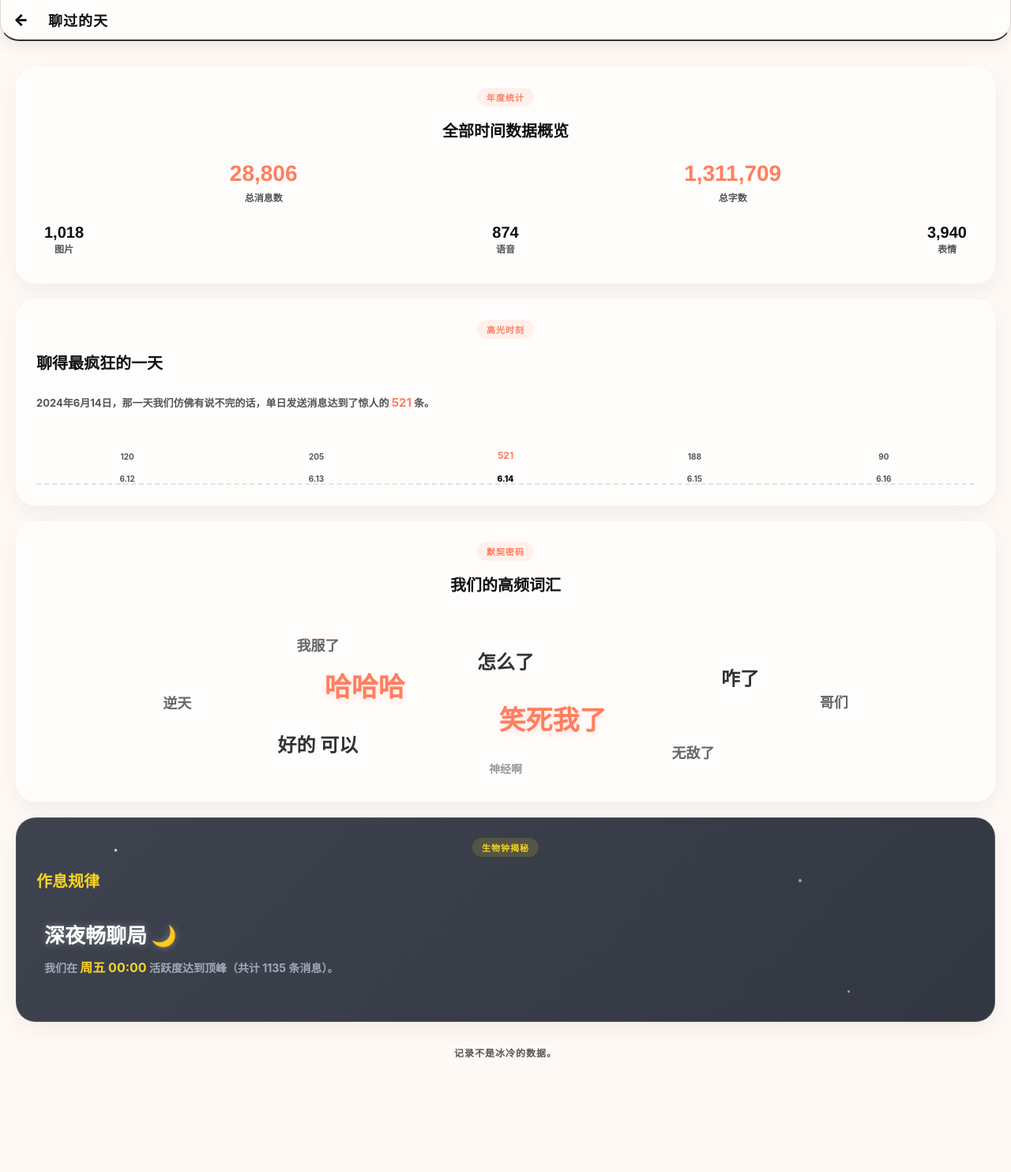
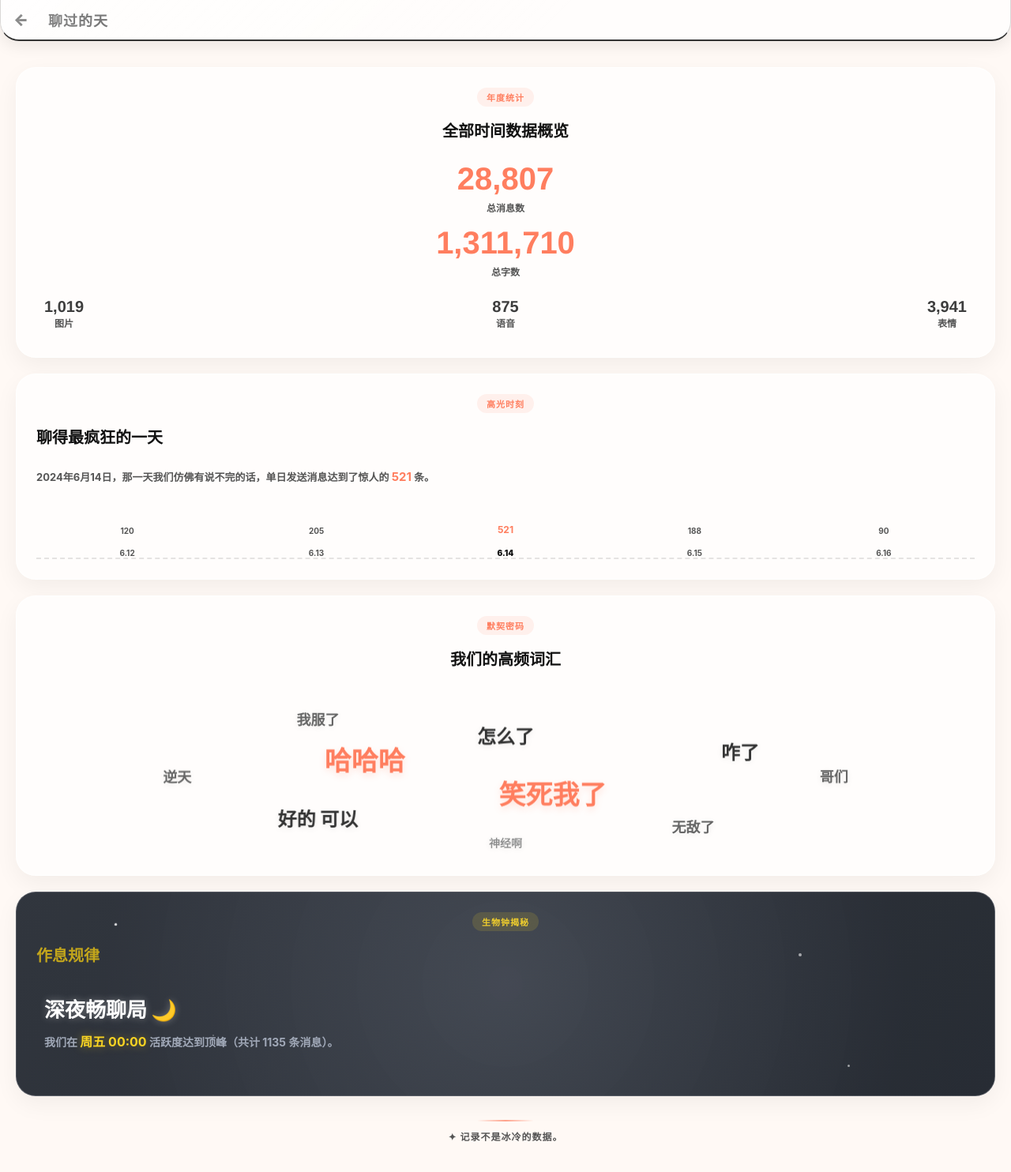
Before and after one commit to weichuyi/TimeRelics-weichuy1, a website: page www/Report.html in a window 1280 px wide. Shown: the whole page at 79% size. Before the commit the page ends 1401 px from the top, so only its background shows below. Drawn offline with Linux system fonts and the light colour scheme.

Commit message:
优化Report界面的样式与动画效果
优化 Report.html 界面与动画效果：添加玻璃高光变量与头部遮罩，限制头部内容溢出，并为头部添加光泽效果。优化返回按钮反馈与卡片入场动画（更紧凑的位移、更平滑的缓动、will-change 优化）。调整容器与大数据行（含新增的 .big-data-row.single 包裹层）的布局间距与层叠等级。增强数据可视化效果：放大主数值、调整小数组颜色、优化条形元素（添加 ::after 光泽、脉冲动画与更平滑的高度过渡），优化词云文本阴影与细节排版。改进夜间模式遮罩效果并为高亮内容添加发光效果。新增装饰性尾注区块与响应式减少动画媒体查询。JavaScript 优化：缩短计数器时长，将单段缓动替换为双段缓动，通过数据集标记防止重复计数，设置单卡片过渡延迟，并从 CSS 属性中读取条形目标高度。整体上，这些改动优化了视觉表现、提升了感知性能，并增加了可访问性与动画控制能力。

```diff
--- a/www/Report.html
+++ b/www/Report.html
@@ -25,11 +25,12 @@
             --accent: #8e7f74;
             --orange: #ff7e5f;
             --radius: 25px;
+            --glass-highlight: rgba(255, 255, 255, 0.55);
         }
 
         body {
             margin: 0; padding: 0;
-            background: var(--bg); /* 暂时无壁纸，保留纯净底色 */
+            background: var(--bg);
             font-family: -apple-system, "PingFang SC", sans-serif;
             color: var(--text-dark);
             overflow-x: hidden;
@@ -41,6 +42,7 @@
         /* ★ 核心同步：浅色毛玻璃头部 + 黑色悬浮画框描边 */
         .header {
             position: fixed; top: 0; left: 0; width: 100%; box-sizing: border-box; z-index: 100;
+            overflow: hidden;
 
             background: rgba(255, 255, 255, 0.65);
             backdrop-filter: blur(15px); -webkit-backdrop-filter: blur(15px);
@@ -55,12 +57,23 @@
             display: flex; align-items: center;
             box-shadow: 0 6px 20px rgba(0, 0, 0, 0.08);
         }
+        .header::after {
+            content: "";
+            position: absolute;
+            inset: 0;
+            pointer-events: none;
+            background: linear-gradient(135deg, var(--glass-highlight) 0%, rgba(255, 255, 255, 0) 55%);
+        }
 
-        .back-btn { color: #111; text-decoration: none; font-size: 20px; font-weight: 900; margin-right: 15px; padding: 0 10px 0 0; }
+        .back-btn {
+            color: #111; text-decoration: none; font-size: 20px; font-weight: 900; margin-right: 15px; padding: 0 10px 0 0;
+            transition: transform 0.2s ease, opacity 0.2s ease;
+        }
+        .back-btn:active { transform: scale(0.95); opacity: 0.7; }
         .title { color: #111; font-size: 18px; margin: 0; font-weight: 900; letter-spacing: 1px; }
 
         /* ★ 增加 top padding 防止被固定头部遮挡 */
-        .container { padding: calc(85px + env(safe-area-inset-top)) 20px calc(40px + env(safe-area-inset-bottom)) 20px; display: flex; flex-direction: column; gap: 20px; }
+        .container { padding: calc(85px + env(safe-area-inset-top)) 20px calc(40px + env(safe-area-inset-bottom)) 20px; display: flex; flex-direction: column; gap: 20px; position: relative; z-index: 1; }
 
         /* ★ 核心同步：亚克力半透明数据卡片 */
         .report-card {
@@ -70,7 +83,8 @@
             border-radius: var(--radius);
             padding: 25px; box-shadow: 0 10px 30px rgba(0, 0, 0, 0.05);
             text-align: center; position: relative; overflow: hidden;
-            opacity: 0; transform: translateY(30px); transition: all 0.8s cubic-bezier(0.2, 0.8, 0.2, 1);
+            opacity: 0; transform: translateY(24px); transition: opacity 0.6s cubic-bezier(0.22, 1, 0.36, 1), transform 0.6s cubic-bezier(0.22, 1, 0.36, 1);
+            will-change: transform, opacity;
         }
         .report-card.show { opacity: 1; transform: translateY(0); }
 
@@ -81,24 +95,41 @@
         }
         .section-title { font-size: 20px; font-weight: 900; color: var(--text-dark); margin: 0 0 25px 0; }
 
-        .big-data-row { display: flex; justify-content: space-around; margin-bottom: 25px; }
+        .big-data-row { display: flex; justify-content: space-around; margin-bottom: 14px; gap: 18px; }
+        .big-data-row.single { justify-content: center; margin-bottom: 25px; }
         .data-item { display: flex; flex-direction: column; align-items: center; }
-        .data-num { font-size: 28px; font-weight: 900; color: var(--orange); margin-bottom: 5px; font-family: 'Helvetica Neue', Arial, sans-serif;}
+        .data-num { font-size: 40px; font-weight: 900; color: var(--orange); margin-bottom: 5px; font-family: 'Helvetica Neue', Arial, sans-serif;}
         .data-label { font-size: 12px; color: var(--text-light); font-weight: bold;}
 
         .small-data-row { display: flex; justify-content: space-between; padding: 0 10px; margin-bottom: 10px; }
-        .small-data-num { font-size: 20px; font-weight: 900; color: var(--text-dark); font-family: 'Helvetica Neue', Arial, sans-serif;}
+        .small-data-num { font-size: 20px; font-weight: 900; color: #3d3d3d; font-family: 'Helvetica Neue', Arial, sans-serif;}
 
         .chart-container { display: flex; align-items: flex-end; justify-content: space-between; height: 80px; margin-top: 10px; padding: 0 10px; border-bottom: 2px dashed rgba(0,0,0,0.1); }
         .bar-wrapper { display: flex; flex-direction: column; align-items: center; gap: 8px; width: 18%; }
-        .bar { width: 100%; background: rgba(0,0,0,0.05); border-radius: 6px 6px 0 0; transition: height 1s ease-out; height: 0; }
-        .bar.highlight { background: linear-gradient(180deg, #ff7e5f 0%, #feb47b 100%); box-shadow: 0 -4px 10px rgba(255,126,95,0.3); }
+        .bar { width: 100%; background: rgba(0,0,0,0.05); border-radius: 6px 6px 0 0; transition: height 0.95s ease-out; height: 0; position: relative; overflow: hidden; }
+        .bar::after {
+            content: "";
+            position: absolute;
+            top: -4px;
+            left: 50%;
+            transform: translateX(-50%);
+            width: 70%;
+            height: 6px;
+            border-radius: 999px;
+            background: rgba(255, 255, 255, 0.3);
+            filter: blur(0.3px);
+        }
+        .bar.highlight { background: linear-gradient(180deg, #ff7e5f 0%, #feb47b 100%); box-shadow: 0 -4px 10px rgba(255,126,95,0.3); animation: pulseBar 2s ease-in-out infinite; }
         .bar-val { font-size: 10px; font-weight: bold; color: var(--text-light); }
         .bar.highlight + .bar-label + .bar-val { color: var(--orange); }
         .bar-label { font-size: 10px; color: var(--text-light); font-weight: bold; }
+        @keyframes pulseBar {
+            0%, 100% { filter: saturate(1); }
+            50% { filter: saturate(1.15) brightness(1.03); }
+        }
 
         .word-cloud { position: relative; height: 210px; display: flex; align-items: center; justify-content: center; }
-        .word { position: absolute; font-weight: bold; white-space: nowrap; animation: float 4s ease-in-out infinite alternate; }
+        .word { position: absolute; font-weight: bold; white-space: nowrap; animation: float 4s ease-in-out infinite alternate; text-shadow: 0 2px 8px rgba(0, 0, 0, 0.08); }
 
         .delay-1 { animation-delay: 0.2s; } .delay-2 { animation-delay: 0.7s; }
         .delay-3 { animation-delay: 1.1s; } .delay-4 { animation-delay: 1.6s; }
@@ -108,7 +139,7 @@
         .w-huge { font-size: 34px; color: var(--orange); z-index: 10; text-shadow: 0 4px 10px rgba(255,126,95,0.2);}
         .w-large { font-size: 24px; color: #333; z-index: 9; }
         .w-medium { font-size: 18px; color: #666; z-index: 8; }
-        .w-small { font-size: 14px; color: #999; z-index: 7; }
+        .w-small { font-size: 14px; color: #8b8b8b; z-index: 7; -webkit-text-stroke: 0.2px rgba(255, 255, 255, 0.8); }
 
         .w1 { top: 40%; left: 35%; } .w2 { top: 60%; left: 55%; }
         .w3 { top: 25%; left: 50%; } .w4 { top: 75%; left: 30%; }
@@ -121,12 +152,20 @@
             background: linear-gradient(135deg, rgba(28, 35, 49, 0.85) 0%, rgba(14, 21, 34, 0.85) 100%);
             color: #d3d7e0;
             border: 1px solid rgba(255, 255, 255, 0.15);
+            position: relative;
+        }
+        .night-mode::before {
+            content: "";
+            position: absolute;
+            inset: 0;
+            pointer-events: none;
+            background: radial-gradient(circle at 50% 45%, rgba(255, 255, 255, 0.06) 0%, rgba(0, 0, 0, 0.22) 80%);
         }
         .night-mode .section-title { color: #f9d423; text-align: left; }
         .night-mode .section-tag { background: rgba(249, 212, 35, 0.15); color: #f9d423; }
         .night-mode .habit-big { color: #ffffff; text-shadow: 0 0 10px rgba(255,255,255,0.3); }
         .night-mode .habit-desc { color: #a1a9b8; }
-        .night-mode .habit-highlight { color: #f9d423; font-size: 16px; }
+        .night-mode .habit-highlight { color: #f9d423; font-size: 16px; text-shadow: 0 0 12px rgba(249, 212, 35, 0.35); }
 
         .star { position: absolute; background: white; border-radius: 50%; opacity: 0.8; animation: twinkle 2s infinite alternate;}
         @keyframes twinkle { 0% {opacity: 0.3; transform: scale(0.8);} 100% {opacity: 1; transform: scale(1.2);} }
@@ -134,6 +173,35 @@
         .habit-box { text-align: left; padding: 10px; position: relative; z-index: 2;}
         .habit-big { font-size: 26px; font-weight: 900; margin-bottom: 12px; }
         .habit-desc { font-size: 14px; line-height: 1.5; font-weight: bold; }
+
+        .ending-note {
+            text-align: center;
+            color: var(--text-light);
+            font-size: 12px;
+            margin-top: 10px;
+            padding-bottom: 20px;
+            font-weight: bold;
+            letter-spacing: 1px;
+            position: relative;
+        }
+        .ending-note::before {
+            content: "";
+            display: block;
+            width: 72px;
+            height: 2px;
+            margin: 0 auto 10px;
+            border-radius: 999px;
+            background: linear-gradient(90deg, rgba(255, 126, 95, 0) 0%, rgba(255, 126, 95, 0.7) 50%, rgba(255, 126, 95, 0) 100%);
+        }
+
+        @media (prefers-reduced-motion: reduce) {
+            *, *::before, *::after {
+                animation-duration: 0.01ms !important;
+                animation-iteration-count: 1 !important;
+                transition-duration: 0.01ms !important;
+                scroll-behavior: auto !important;
+            }
+        }
 
     </style>
 </head>
@@ -159,6 +227,9 @@
                     <span class="data-num counter" data-target="28807">0</span>
                     <span class="data-label">总消息数</span>
                 </div>
+            </div>
+
+            <div class="big-data-row single">
                 <div class="data-item">
                     <span class="data-num counter" data-target="1311710">0</span>
                     <span class="data-label">总字数</span>
@@ -256,8 +327,8 @@
             </div>
         </div>
 
-        <div style="text-align: center; color: var(--text-light); font-size: 12px; margin-top: 10px; padding-bottom: 20px; font-weight: bold; letter-spacing: 1px;">
-            记录不是冰冷的数据。
+        <div class="ending-note">
+            ✦ 记录不是冰冷的数据。
         </div>
 
     </div>
@@ -265,13 +336,22 @@
     <script>
         function animateCounter(element) {
             const target = +element.getAttribute('data-target');
-            const duration = 5000;
+            const duration = 3600;
             let startTime = null;
 
             function step(timestamp) {
                 if (!startTime) startTime = timestamp;
                 const progress = Math.min((timestamp - startTime) / duration, 1);
-                const easeOut = 1 - Math.pow(1 - progress, 3);
+                let easeOut;
+
+                if (progress < 0.7) {
+                    const firstPhase = progress / 0.7;
+                    easeOut = 0.82 * (1 - Math.pow(1 - firstPhase, 3));
+                } else {
+                    const secondPhase = (progress - 0.7) / 0.3;
+                    easeOut = 0.82 + 0.18 * (1 - Math.pow(1 - secondPhase, 4));
+                }
+
                 const currentNum = Math.floor(easeOut * target);
 
                 element.innerText = currentNum.toLocaleString();
@@ -289,6 +369,10 @@
             threshold: 0.15
         };
 
+        document.querySelectorAll('.scroll-reveal').forEach((card, index) => {
+            card.style.transitionDelay = `${index * 90}ms`;
+        });
+
         const observer = new IntersectionObserver((entries, observer) => {
             entries.forEach(entry => {
                 if (entry.isIntersecting) {
@@ -296,11 +380,16 @@
 
                     const bars = entry.target.querySelectorAll('.bar');
                     bars.forEach(bar => {
-                        bar.style.height = bar.getAttribute('style').match(/--target-height:\s*([^;]+)/)[1];
+                        const targetHeight = bar.style.getPropertyValue('--target-height').trim();
+                        bar.style.height = targetHeight || '0';
                     });
 
                     const counters = entry.target.querySelectorAll('.counter');
-                    counters.forEach(counter => animateCounter(counter));
+                    counters.forEach(counter => {
+                        if (counter.dataset.animated) return;
+                        counter.dataset.animated = '1';
+                        animateCounter(counter);
+                    });
 
                     observer.unobserve(entry.target);
                 }
@@ -313,6 +402,8 @@
 
         window.onload = function() {
             document.querySelectorAll('.show .counter').forEach(counter => {
+                if (counter.dataset.animated) return;
+                counter.dataset.animated = '1';
                 animateCounter(counter);
             });
         };
```
